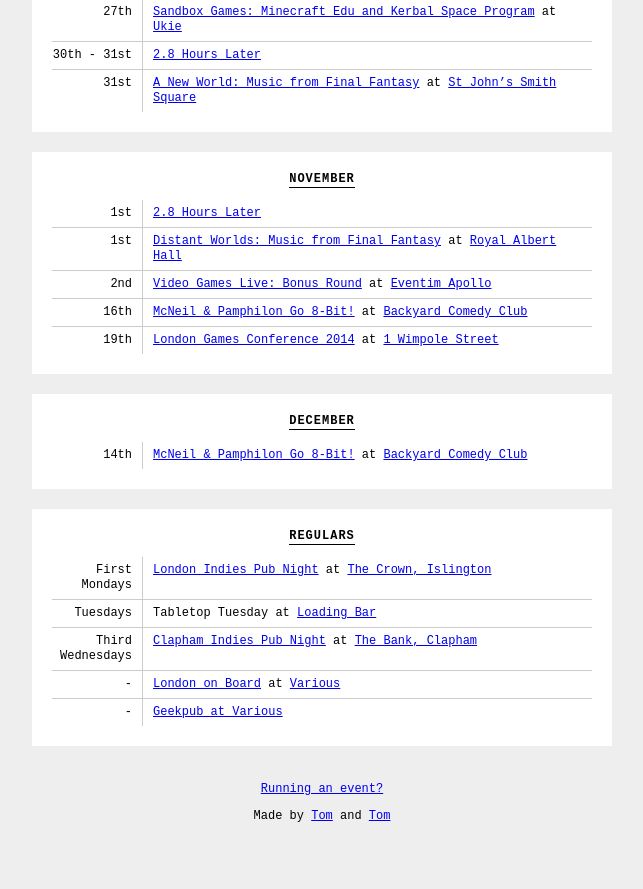
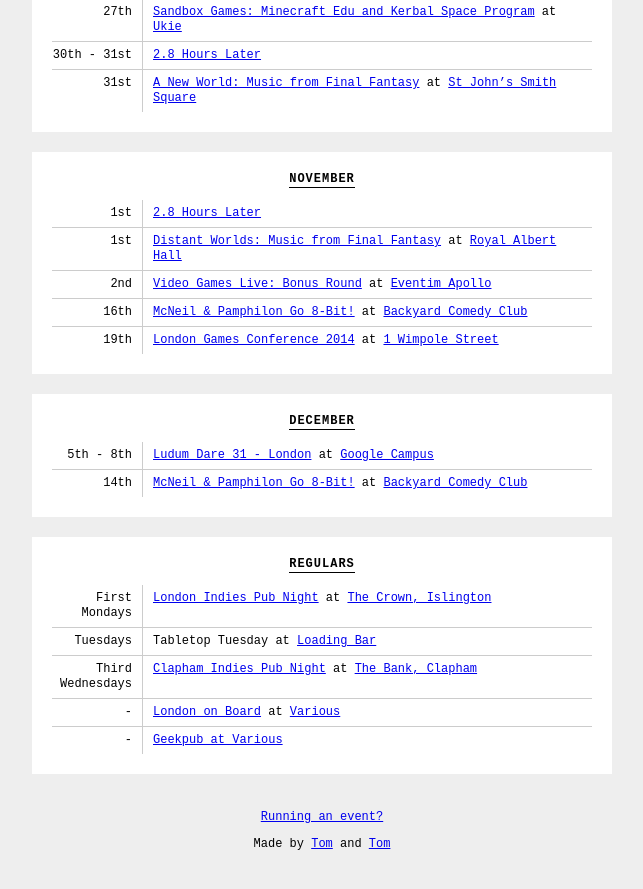
Before and after one commit to thomasmarshall/londongamediary.com, a Jekyll site: the page built from index.html, in a window 1280 px wide and 900 px high, scrolled down 1214 px. Shown: the top 889 px of the window, without its empty margins (318-961 px from the left). Built offline with Jekyll 4.4.1, drawn with Linux system fonts in a browser that asks for light colours; nearby versions of some CDN libraries.

Commit message:
Update events.yml

```diff
--- a/_data/events.yml
+++ b/_data/events.yml
@@ -195,6 +195,12 @@
 
 # December
 
+- title: "Ludum Dare 31 - London"
+  link: "http://www.eventbrite.co.uk/e/ludum-dare-31-london-tickets-13154865557"
+  location: "[Google Campus](https://www.campuslondon.com/)"
+  starts_at: 2014-12-05
+  ends_at: 2014-12-08
+
 - title: "McNeil & Pamphilon Go 8-Bit!"
   link: "http://www.wegottickets.com/event/283337"
   location: "[Backyard Comedy Club](http://www.backyardcomedyclub.co.uk/)"
```
